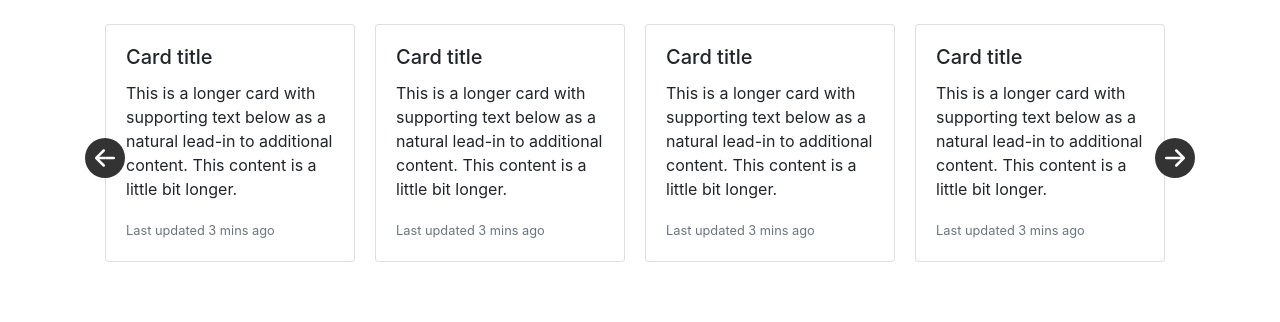
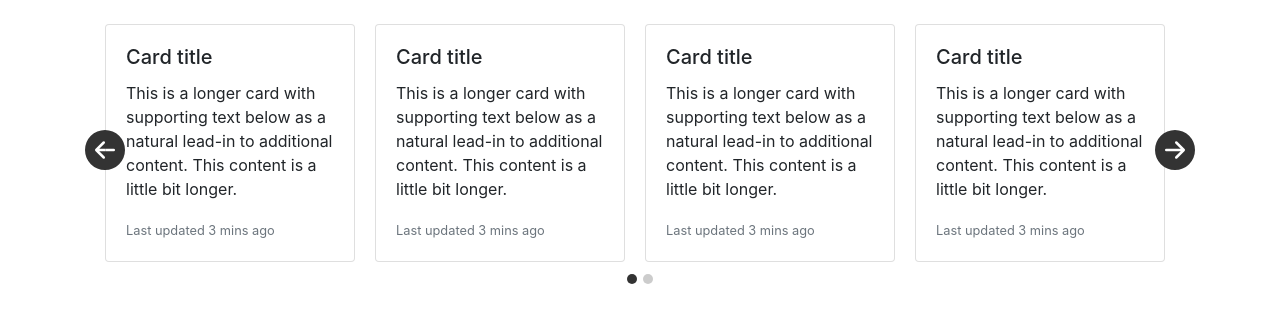
Before and after one commit to JeyssonMoura/Testando_Owl_Carousel, a plain HTML site: page index.html in a window 1280 px wide. Drawn offline with nearby package versions, Linux system fonts and the light colour scheme.

Commit message:
Estilização

```diff
--- /dev/null
+++ b/assets/css/style.css
@@ -0,0 +1,33 @@
+.nav-button-left {
+    position:absolute;
+    left:0px;
+    top:40%;
+}
+
+.nav-button-right {
+    position:absolute;
+    right:0px;
+    top:40%;
+}
+
+.owl-dots {
+    text-align: center;
+    margin-top: -20px;
+}
+
+.owl-dots button.owl-dot {
+    width: 10px;
+    height: 10px;
+    border-radius: 50%;
+    display: inline-block;
+    background: #ccc;
+    margin: 0px 3px;
+}
+
+.owl-dots button.owl-dot.active {
+    background-color: #333;
+}
+
+.owl-dots button.owl-dot:focus {
+    outline: none;
+}
--- a/index.html
+++ b/index.html
@@ -9,6 +9,7 @@
     <link rel="stylesheet" href="https://cdn.jsdelivr.net/npm/bootstrap@4.6.0/dist/css/bootstrap.min.css"
         integrity="sha384-B0vP5xmATw1+K9KRQjQERJvTumQW0nPEzvF6L/Z6nronJ3oUOFUFpCjEUQouq2+l" crossorigin="anonymous">
     <link rel="stylesheet" href="https://cdnjs.cloudflare.com/ajax/libs/OwlCarousel2/2.3.4/assets/owl.carousel.min.css">
+    <link rel="stylesheet" href="./assets/css/style.css">
 </head>
 
 <body>
@@ -96,7 +97,10 @@
                 autoplayHoverPause: true,
                 dots: true,
                 nav: true,
-                navText: ["<div style='position:absolute;left:0px;top:40%;'><img src='./assets/arrow-left-circle-fill.svg'></div>", "<div style='position:absolute;right:0px;top:40%;'><img src='./assets/arrow-right-circle-fill.svg'></div>"],
+                navText: [
+                    "<div class='nav-button-left'><img src='./assets/arrow-left-circle-fill.svg'></div>",
+                    "<div class='nav-button-right'><img src='./assets/arrow-right-circle-fill.svg'></div>"
+                ],
                 responsive: {
                     0: {
                         items: 1
```
